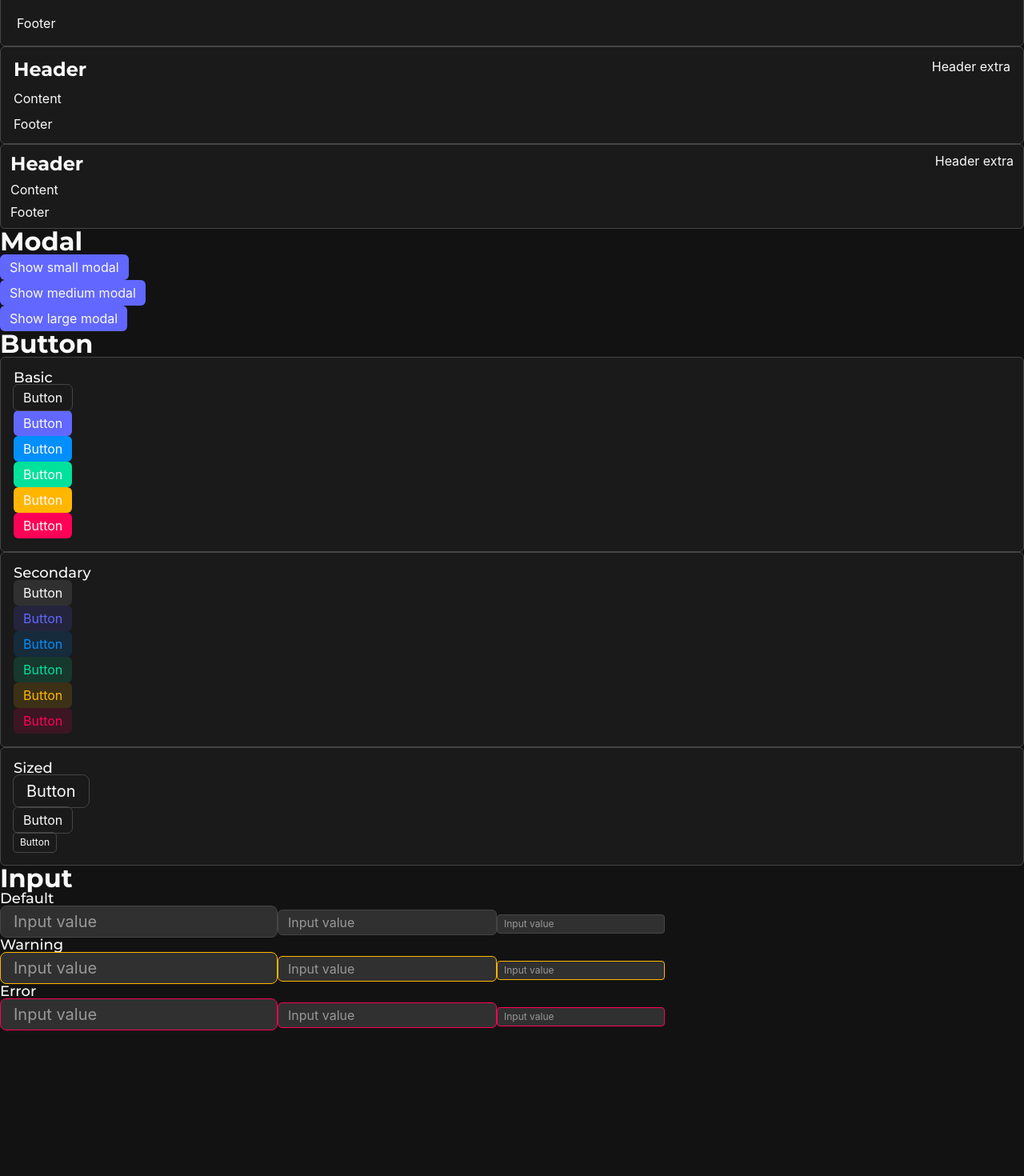
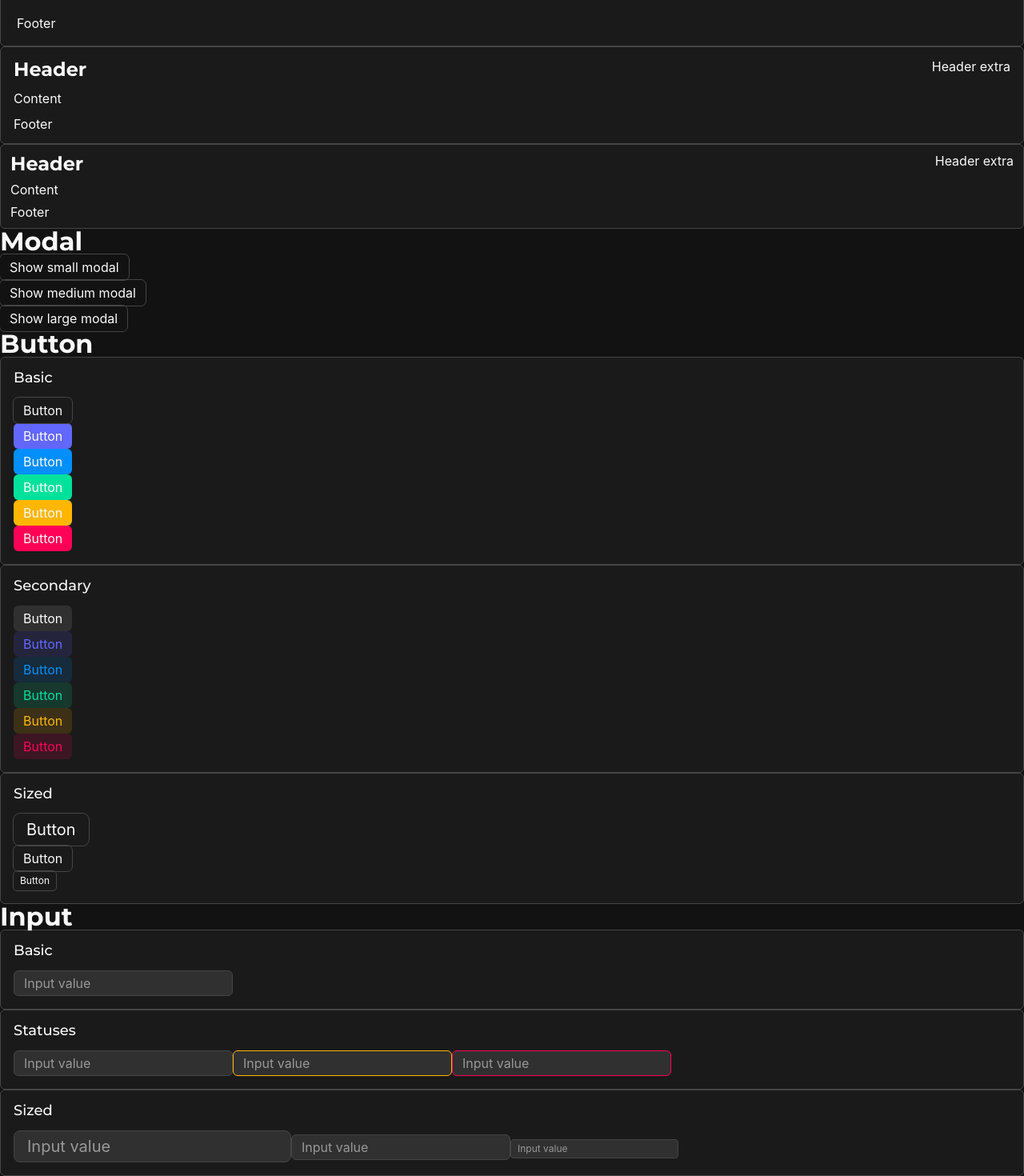
Before and after one commit to dazeGG/money-tracker, a Vue app: page / in a window 1280 px wide. Shown: the part 112-1582 px from the top of the page at 80% size. Before the commit the page ends 1400 px from the top, so only its background shows below. Built offline with nearby package versions, Linux system fonts and the light colour scheme.

Commit message:
feat(X3UI input): added hover effect and preview changed

```diff
--- a/src/X3UI/Input/X3Input.vue
+++ b/src/X3UI/Input/X3Input.vue
@@ -27,6 +27,7 @@ const props = withDefaults(
 
 <style scoped lang="scss">
 @use "@/assets/style/variables" as variables;
+@use "@/assets/style/mixins" as mixins;
 
 .x3-input {
   background-color: variables.$color-secondary-background;
@@ -59,6 +60,10 @@ const props = withDefaults(
     color: variables.$color-placeholder;
   }
 
+  @include mixins.hover {
+    border-color: variables.$color-primary;
+  }
+
   &:focus {
     border-color: variables.$color-primary;
   }
--- a/src/components/X3UIPreview.vue
+++ b/src/components/X3UIPreview.vue
@@ -14,54 +14,83 @@
 			</div>
 			<span class="h1">Modal</span>
 			<div class="flex gap-2">
-				<X3Button type="primary" @click="showModals.small = true">Show small modal</X3Button>
-				<X3Button type="primary" @click="showModals.medium = true">Show medium modal</X3Button>
-				<X3Button type="primary" @click="showModals.large = true">Show large modal</X3Button>
+				<X3Button @click="showModals.small = true">Show small modal</X3Button>
+				<X3Button @click="showModals.medium = true">Show medium modal</X3Button>
+				<X3Button @click="showModals.large = true">Show large modal</X3Button>
 			</div>
 			<X3Modal v-for="(size, index) in sizes" :key="index" v-model:show="showModals[size]" :size="size" title="Modal" />
 			<span class="h1">Button</span>
 			<div class="grid grid-cols-2 gap-2">
 				<X3Card>
-					<div class="flex flex-col gap-2">
+					<template #header>
 						<span class="h4">Basic</span>
+					</template>
+					<template #default>
 						<div class="flex gap-2 flex-wrap">
 							<X3Button v-for="(buttonType, index) in ButtonTypes" :key="index" :type="buttonType">Button</X3Button>
 						</div>
-					</div>
+					</template>
 				</X3Card>
 				<X3Card>
-					<div class="flex flex-col gap-2">
+					<template #header>
 						<span class="h4">Secondary</span>
+					</template>
+					<template #default>
 						<div class="flex gap-2 flex-wrap">
 							<X3Button v-for="(buttonType, index) in ButtonTypes" :key="index" :type="buttonType" secondary>
 								Button
 							</X3Button>
 						</div>
-					</div>
+					</template>
 				</X3Card>
 				<X3Card>
-					<div class="flex flex-col gap-2">
+					<template #header>
 						<span class="h4">Sized</span>
+					</template>
+					<template #default>
 						<div class="flex gap-2 flex-wrap">
 							<X3Button v-for="(size, index) in sizes" :key="index" :size="size">
 								Button
 							</X3Button>
 						</div>
-					</div>
+					</template>
 				</X3Card>
 			</div>
 			<span class="h1">Input</span>
-			<div v-for="(inputStatus, index) in InputStatuses" :key="index" class="flex flex-col gap-2">
-				<span class="h4">{{ startCase(inputStatus) }}</span>
-				<div class="flex gap-2 items-start">
+			<div class="grid grid-cols-2 gap-2">
+				<X3Card>
+					<template #header>
+						<span class="h4">Basic</span>
+					</template>
+					<template #default>
+						<X3Input v-model:value="inputRef" />
+					</template>
+				</X3Card>
+				<X3Card>
+					<template #header>
+						<span class="h4">Statuses</span>
+					</template>
+					<template #default>
+						<div class="flex gap-2">
 							<X3Input
-						v-for="(size, index) in sizes"
+								v-for="(inputStatus, index) in InputStatuses"
 								:key="index"
 								v-model:value="inputRef"
-						:size="size"
 								:status="inputStatus !== 'default' ? inputStatus : undefined"
 							/>
 						</div>
+					</template>
+				</X3Card>
+				<X3Card>
+					<template #header>
+						<span class="h4">Sized</span>
+					</template>
+					<template #default>
+						<div class="flex gap-2">
+							<X3Input v-for="(size, index) in sizes" :key="index" v-model:value="inputRef" :size="size" />
+						</div>
+					</template>
+				</X3Card>
 			</div>
 		</div>
 	</div>
@@ -69,7 +98,6 @@
 
 <script setup lang="ts">
 import { ref, reactive } from 'vue';
-import { startCase } from 'lodash';
 
 import X3Button from '@/X3UI/Button/X3Button.vue';
 import X3Input from '@/X3UI/Input/X3Input.vue';
```
Lines whose indentation alone changed are shown as unchanged.
